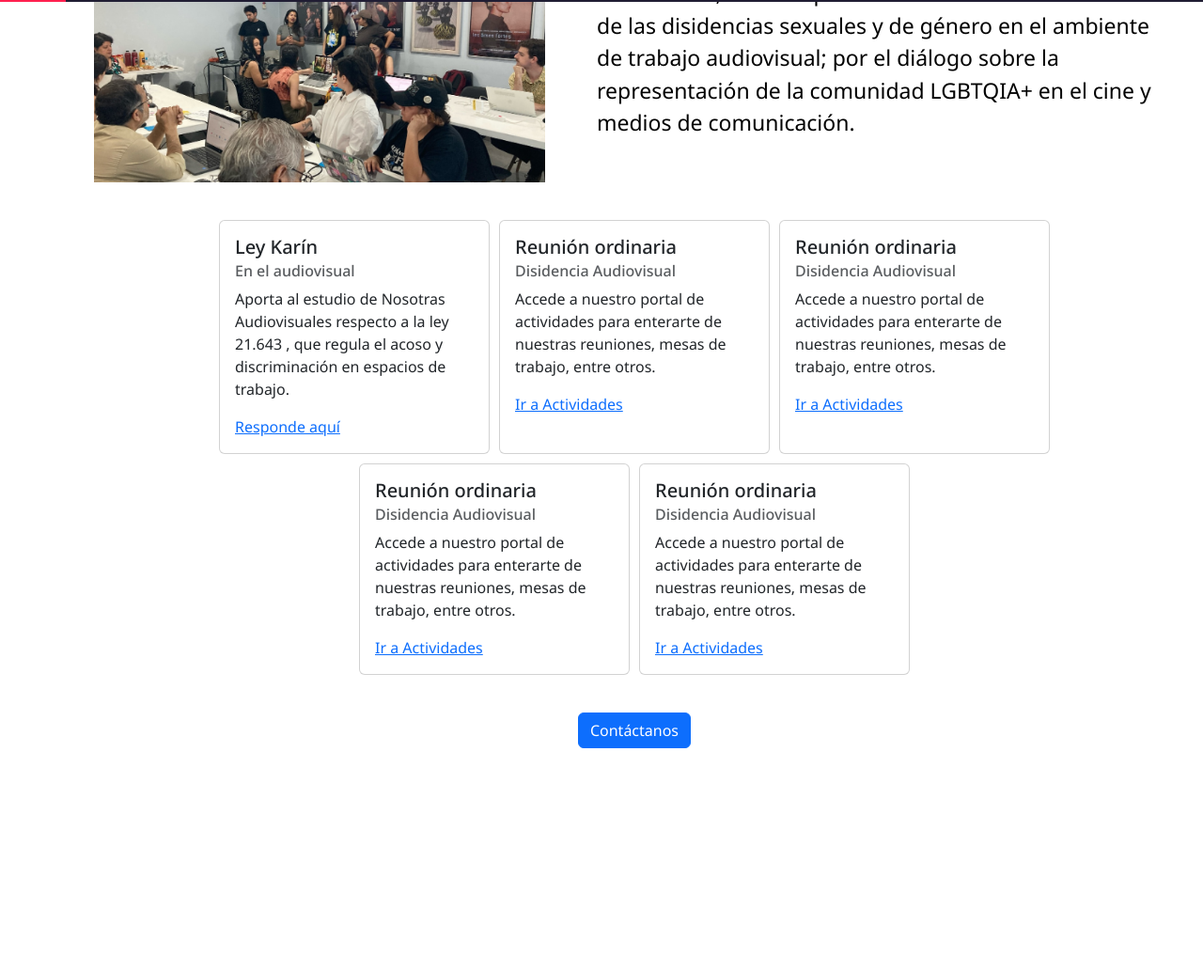
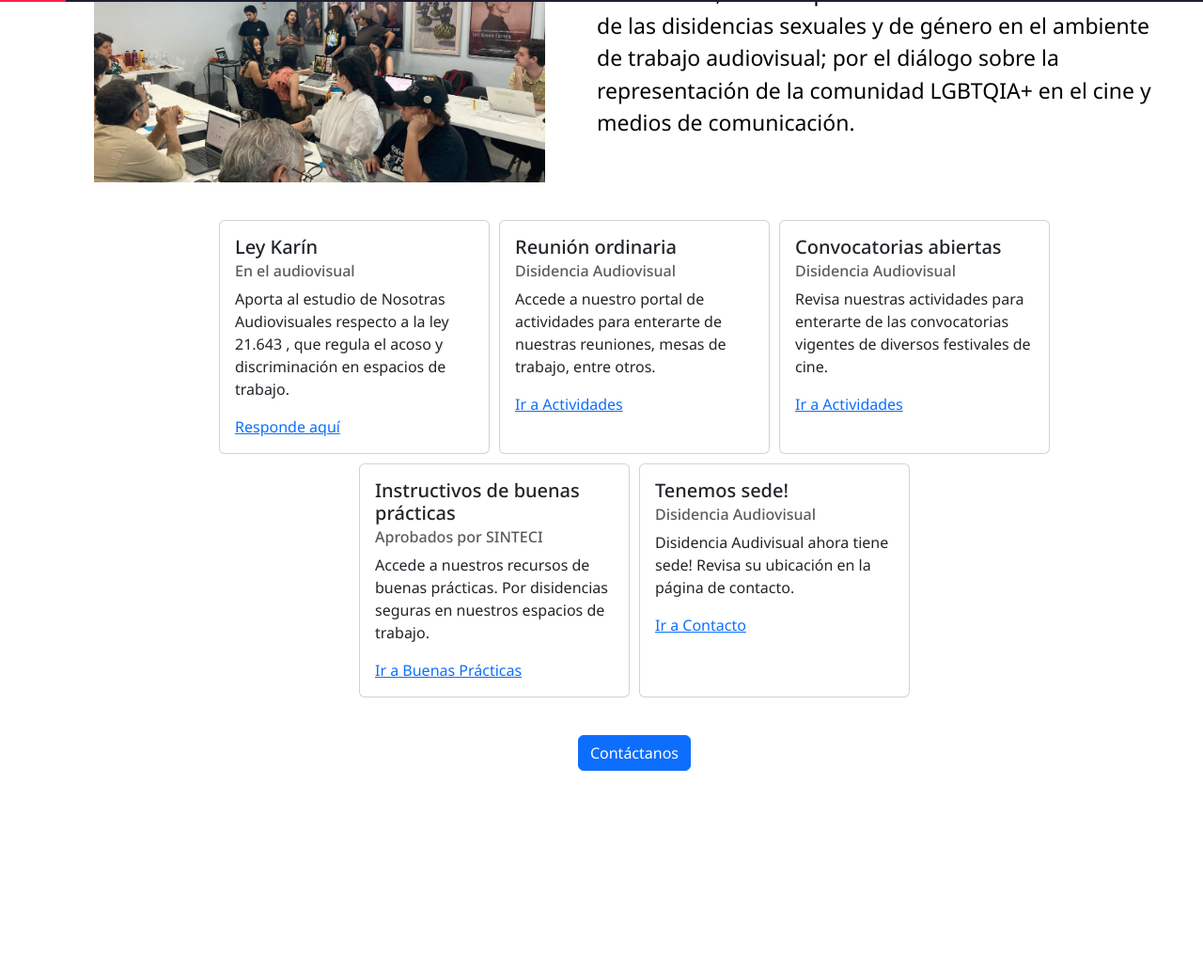
Before and after one commit to ursulamaranta/disidencia-audiovisual, a plain HTML site: page index.html in a window 1280 px wide. Shown: the part 798-1831 px from the top of the page at 94% size. Drawn offline with nearby package versions, Linux system fonts and the light colour scheme.

Commit message:
retoques a cards de index

```diff
--- a/index.html
+++ b/index.html
@@ -186,29 +186,26 @@
             </div>
             <div class="card" id="home__card__3" style="width: 18rem;">
                 <div class="card-body">
-                    <h5 class="card-title">Reunión ordinaria</h5>
+                    <h5 class="card-title">Convocatorias abiertas</h5>
                     <h6 class="card-subtitle mb-2 text-body-secondary">Disidencia Audiovisual</h6>
-                    <p class="card-text">Accede a nuestro portal de actividades para enterarte de nuestras reuniones,
-                        mesas de trabajo, entre otros.</p>
+                    <p class="card-text">Revisa nuestras actividades para enterarte de las convocatorias vigentes de diversos festivales de cine.</p>
                     <a href="pages/actividades.html" class="card-link">Ir a Actividades</a>
                 </div>
             </div>
             <div class="card" id="home__card__4" style="width: 18rem;">
                 <div class="card-body">
-                    <h5 class="card-title">Reunión ordinaria</h5>
-                    <h6 class="card-subtitle mb-2 text-body-secondary">Disidencia Audiovisual</h6>
-                    <p class="card-text">Accede a nuestro portal de actividades para enterarte de nuestras reuniones,
-                        mesas de trabajo, entre otros.</p>
-                    <a href="pages/actividades.html" class="card-link">Ir a Actividades</a>
+                    <h5 class="card-title">Instructivos de buenas prácticas</h5>
+                    <h6 class="card-subtitle mb-2 text-body-secondary">Aprobados por SINTECI</h6>
+                    <p class="card-text">Accede a nuestros recursos de buenas prácticas. Por disidencias seguras en nuestros espacios de trabajo.</p>
+                    <a href="pages/buenas-practicas.html" class="card-link">Ir a Buenas Prácticas</a>
                 </div>
             </div>
             <div class="card" id="home__card__5" style="width: 18rem;">
                 <div class="card-body">
-                    <h5 class="card-title">Reunión ordinaria</h5>
+                    <h5 class="card-title">Tenemos sede!</h5>
                     <h6 class="card-subtitle mb-2 text-body-secondary">Disidencia Audiovisual</h6>
-                    <p class="card-text">Accede a nuestro portal de actividades para enterarte de nuestras reuniones,
-                        mesas de trabajo, entre otros.</p>
-                    <a href="pages/actividades.html" class="card-link">Ir a Actividades</a>
+                    <p class="card-text">Disidencia Audivisual ahora tiene sede! Revisa su ubicación en la página de contacto.</p>
+                    <a href="pages/contacto.html" class="card-link">Ir a Contacto</a>
                 </div>
             </div>
         </div>
```
